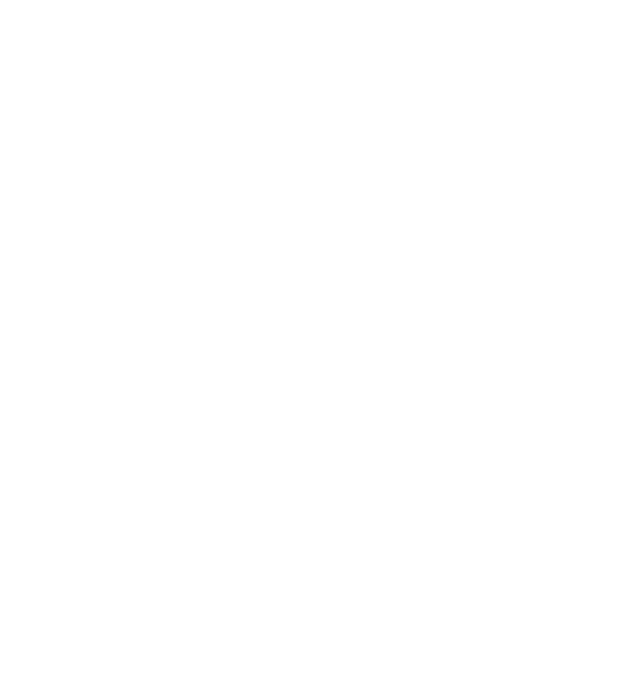
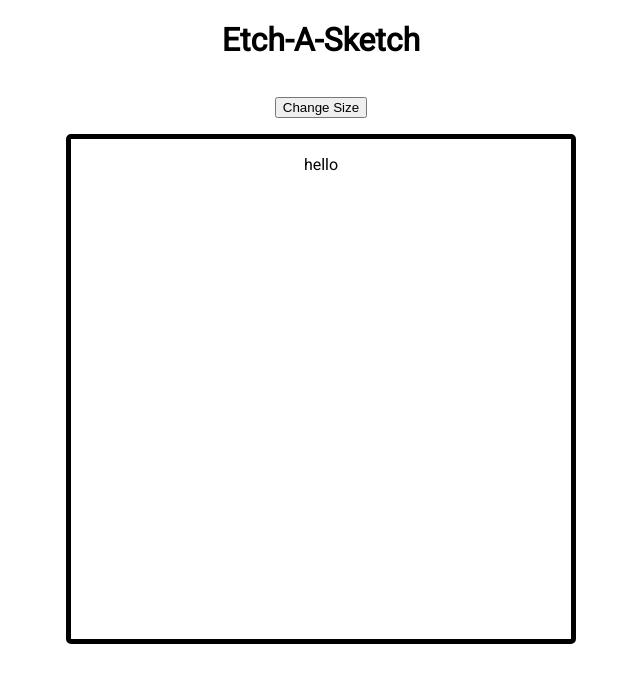
Before and after one commit to Monfang/etch-a-sketch, a plain HTML site: page index.html in a window 1280 px wide. Shown: the whole page, without its empty margins (319-959 px from the left). Drawn offline with Linux system fonts and the light colour scheme.

Commit message:
Add skeleton UI for site

```diff
--- a/css/style.css
+++ b/css/style.css
@@ -0,0 +1,24 @@
+/* Global */
+body {
+font-family: 'Roboto', sans-serif;
+}
+
+/* Aligns all content within the container to the center */
+#container {
+  text-align: center;
+}
+
+/* Sets the overall rules for the visual grid box */
+#gridContainer {
+  width: 500px;
+  height: 500px;
+  margin: auto;
+  border: 5px solid black;
+  border-radius: 5px;
+  align: center;
+}
+
+/* Adds spacing around the button */
+#buttonDiv {
+  padding: 1em;
+}
--- a/index.html
+++ b/index.html
@@ -3,8 +3,29 @@
   <head>
     <meta charset="utf-8">
     <title>Etch-A-Sketch</title>
+
+    <!-- CSS -->
+    <link rel="stylesheet" type="text/css" href="css/style.css">
+
+    <!--Custom Global Font -->
+    <link rel="preconnect" href="https://fonts.gstatic.com">
+    <link href="https://fonts.googleapis.com/css2?family=Roboto&display=swap" rel="stylesheet">
   </head>
   <body>
+    <div id="container">
+      <div id="heading"><h1>Etch-A-Sketch</h1></div>
+      <div id="buttonDiv"><button type="button" name="button">Change Size</button></div>
+
+      <div id="gridContainer">
+      <p>hello</p>
+
+      </div>
+
+      </div>
+
+
+    <!-- JavaScript -->
+    <script type="text/javascript" src="javascript.script.js"/></script>
 
   </body>
 </html>
```
